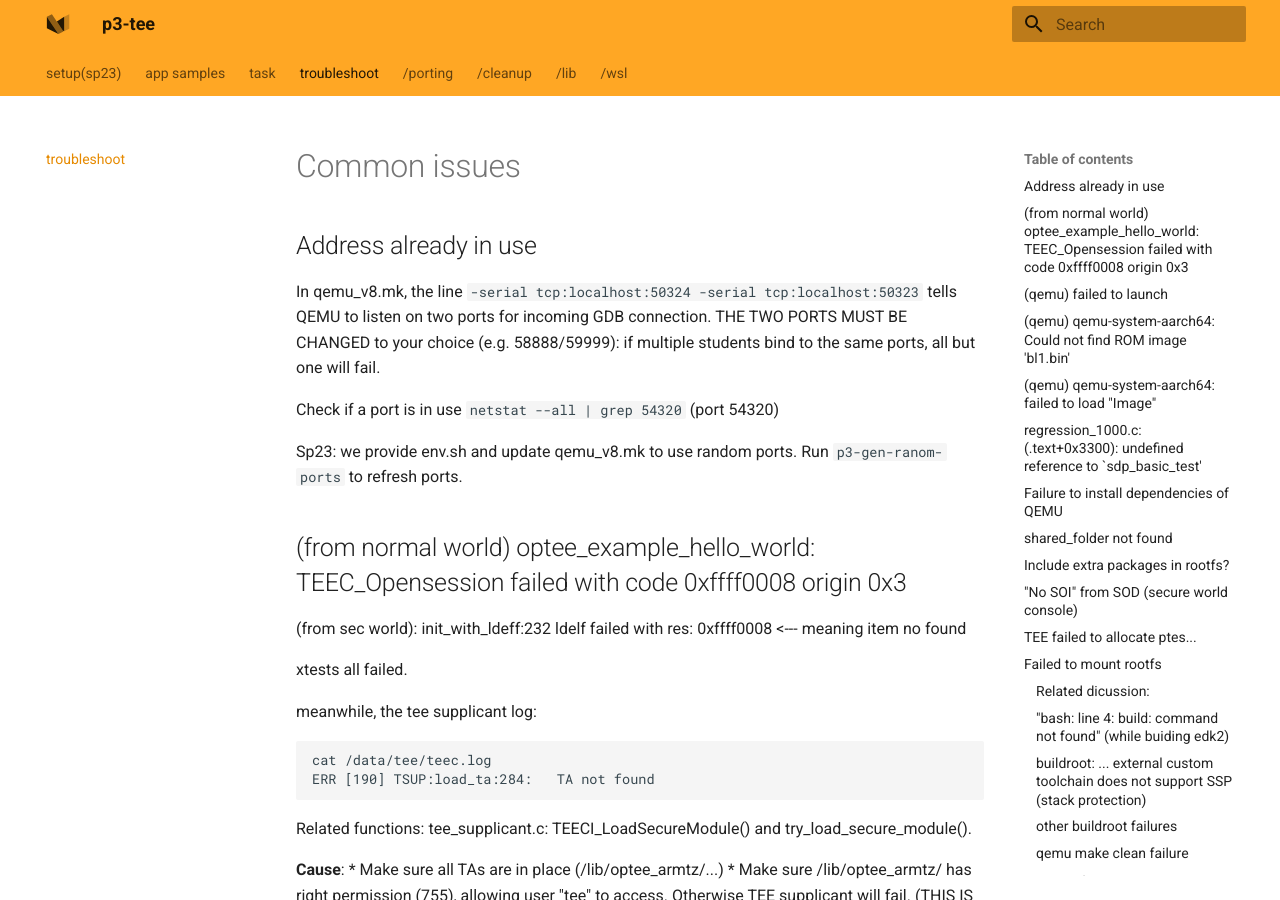
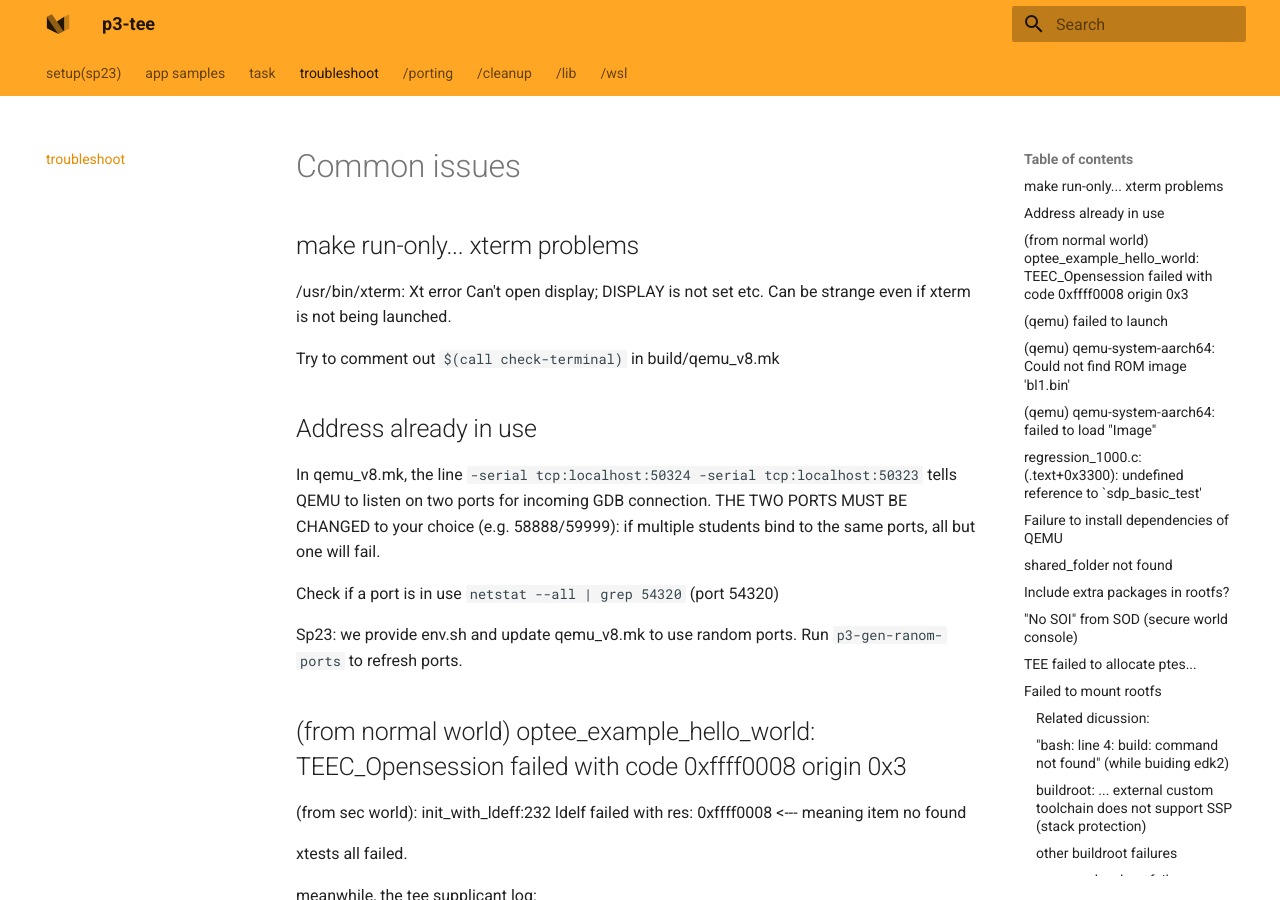
Before and after one commit to fxlin/p3-tee, an MkDocs documentation site: the page built from docs/issues.md, in a window 1280 px wide and 900 px high. Built offline with MkDocs 1.6.1 and Material for MkDocs 9.7.7, drawn with Linux system fonts in a browser that asks for light colours.

Commit message:
Update issues.md

```diff
--- a/docs/issues.md
+++ b/docs/issues.md
@@ -1,4 +1,10 @@
 # Common issues
+
+## make run-only... xterm problems
+/usr/bin/xterm: Xt error Can't open display; DISPLAY is not set etc.
+Can be strange even if xterm is not being launched.
+
+Try to comment out `$(call check-terminal)` in build/qemu_v8.mk
 
 ## Address already in use
 
```
